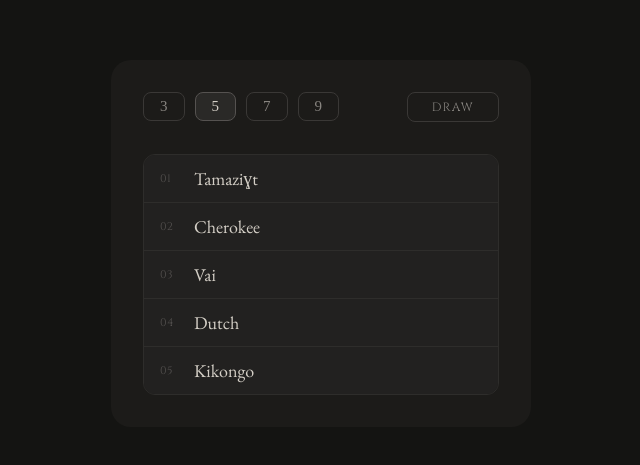
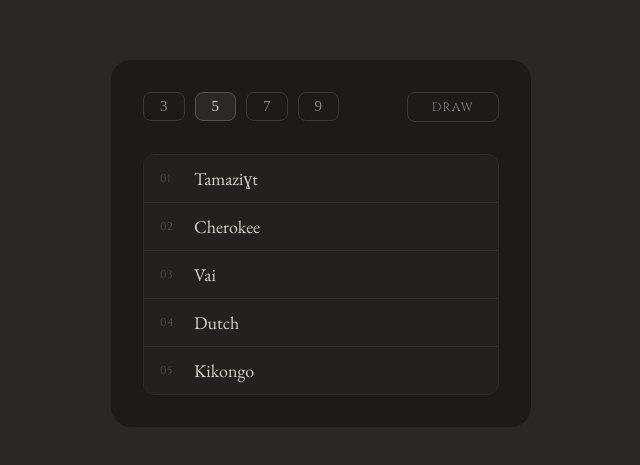
Before and after one commit to mobposg/taishulanguagepicker, a plain HTML site: page index.html in a window 1280 px wide. Shown: the part 157-622 px from the top of the page, without its empty margins (319-959 px from the left). Drawn offline with nearby package versions, Linux system fonts and the light colour scheme.

Commit message:
Update index.html

```diff
--- a/index.html
+++ b/index.html
@@ -3,19 +3,19 @@
 <head>
 <meta charset="UTF-8">
 <meta name="viewport" content="width=device-width, initial-scale=1.0">
-<title>Lexicon Seed Picker</title>
+<title>Language Picker Tool</title>
 <link rel="preconnect" href="https://fonts.googleapis.com">
 <link href="https://fonts.googleapis.com/css2?family=Cinzel:wght@400;600&family=EB+Garamond:ital,wght@0,400;0,500;1,400&display=swap" rel="stylesheet">
 <style>
   * { box-sizing: border-box; margin: 0; padding: 0; }
 
   body {
-    background: #141412;
+    background: #2a2826;
     min-height: 100vh;
     display: flex;
     justify-content: center;
     align-items: center;
-    font-family: 'EB Garamond', serif;
+    font-family: 'Gentium', serif;
   }
 
   #frame {
```
